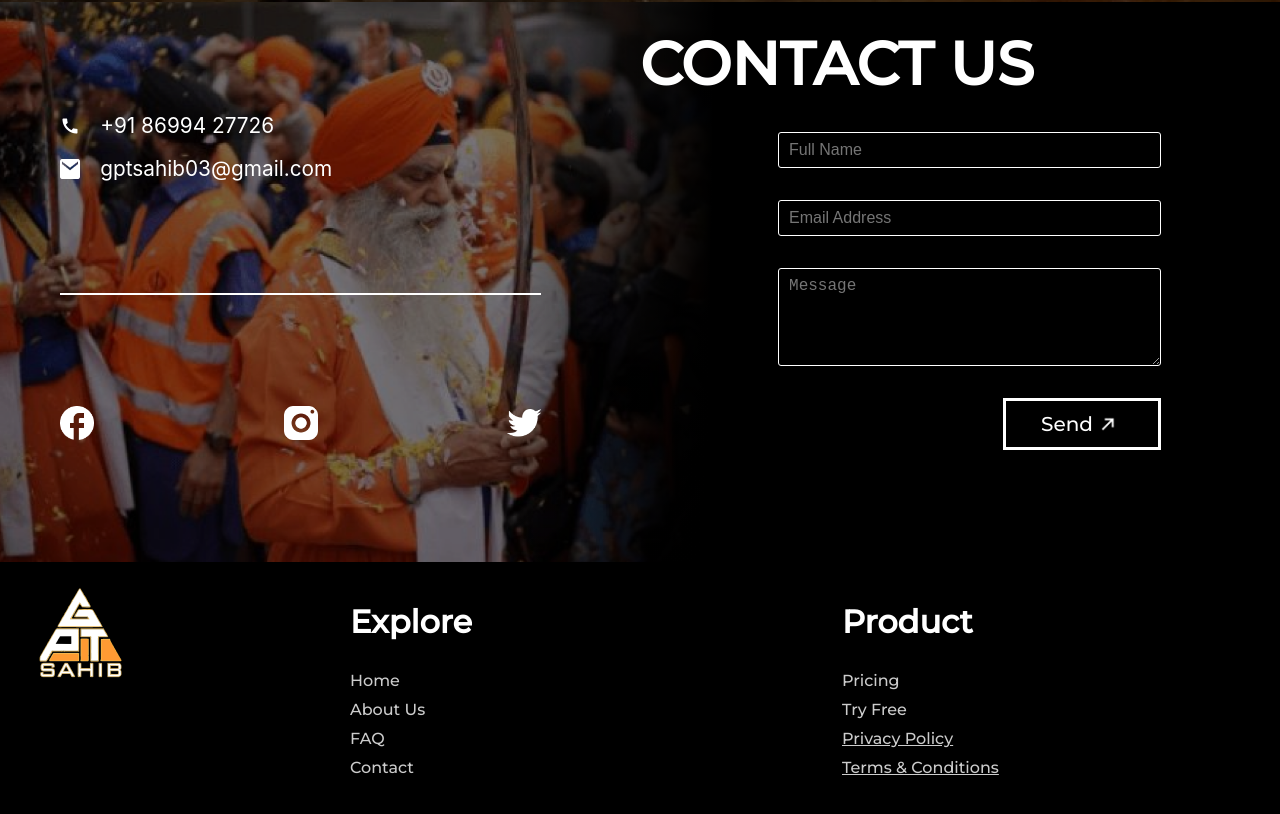
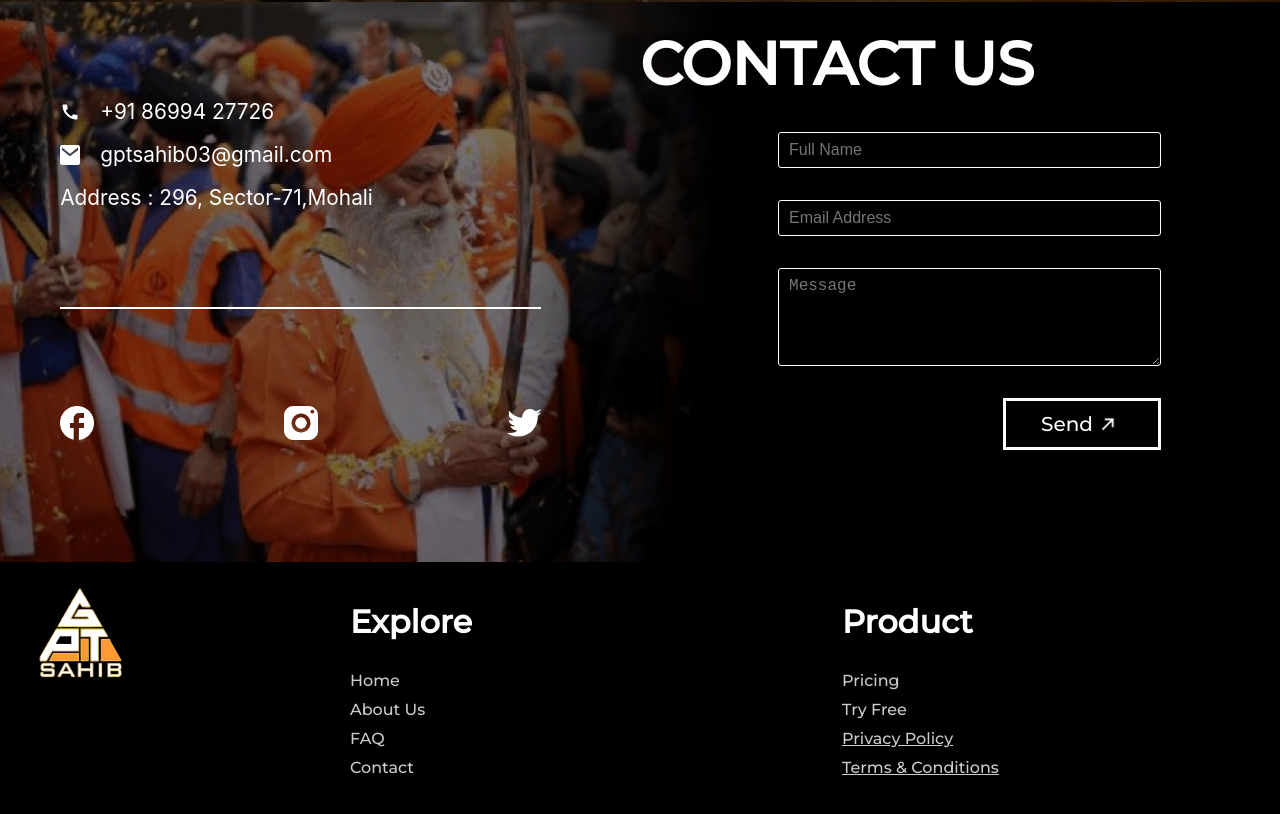
Before and after one commit to shreyashmethi/GPTSahibb, a React (Create React App) app: page / in a window 1280 px wide. Shown: the part 4038-4852 px from the top of the page. Built offline with nearby package versions, Linux system fonts and the light colour scheme.

Commit message:
Update main.js

```diff
--- a/src/screens/main.js
+++ b/src/screens/main.js
@@ -181,7 +181,7 @@ function Main() {
           </p>
           <p>
             Email: gptsahib03@gmail.com<br />
-            Phone: +91 00000 00000
+            Phone: +91 86994 27726
           </p>
           <button className="close-button" onClick={handlePopupOpen2}>
             Close
@@ -454,6 +454,9 @@ function Main() {
               <div className={style.conele}>
                 <img src="images/mail.png"></img>gptsahib03@gmail.com
               </div>
+              <div className={style.conele}>
+                Address : 296, Sector-71,Mohali
+              </div>
             </div>
             <div className={style.hr}></div>
             <div className={style.social}>
```
